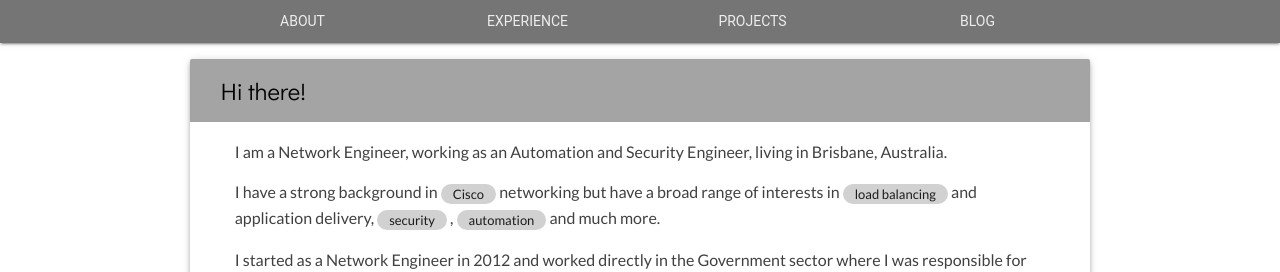
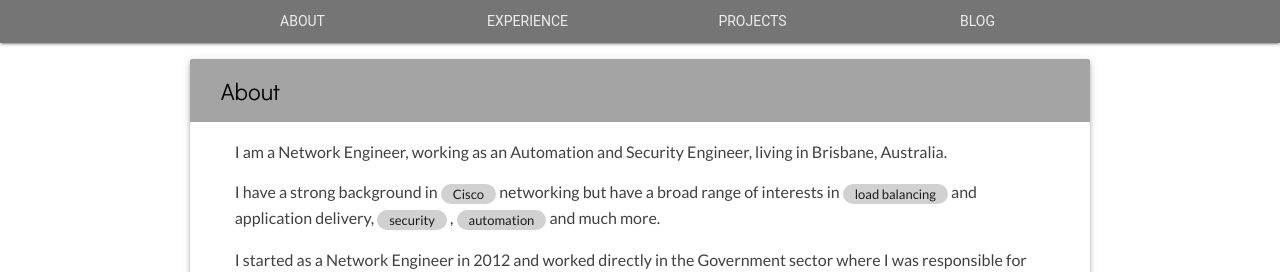
Before and after one commit to matthewdennett/matthewdennett.github.io, a Jekyll site: the page built from index.html, in a window 1280 px wide. Shown: the part 202-474 px from the top of the page. Built offline with Jekyll 4.4.1, drawn with Linux system fonts in a browser that asks for light colours; nearby versions of some CDN libraries; some web fonts are replaced.

Commit message:
Title file for about page

```diff
--- a/index.html
+++ b/index.html
@@ -1,6 +1,6 @@
 ---
 layout: default
-title: "Hi there!"
+title: "About"
 ---
 
 <div class="mdl-cell mdl-cell--10-col mdl-cell--1-offset mdl-card mdl-shadow--4dp">
```
